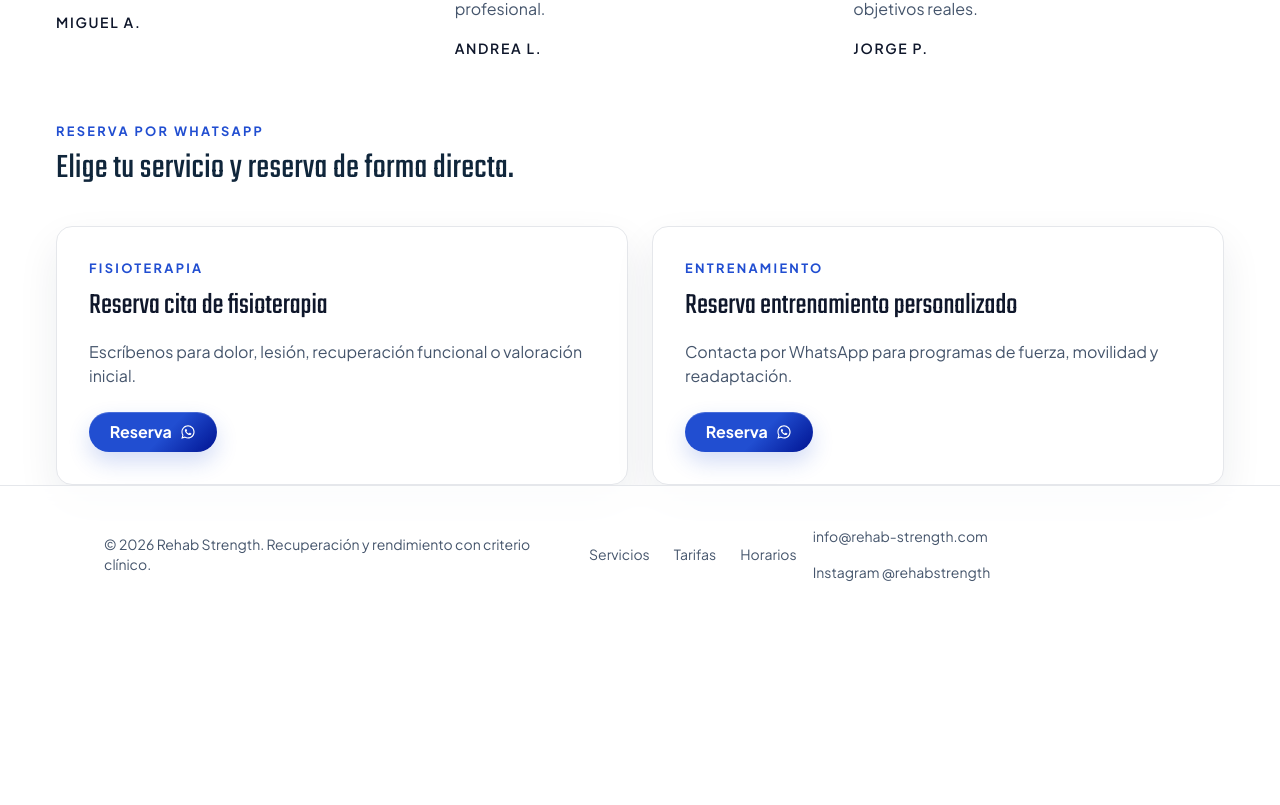
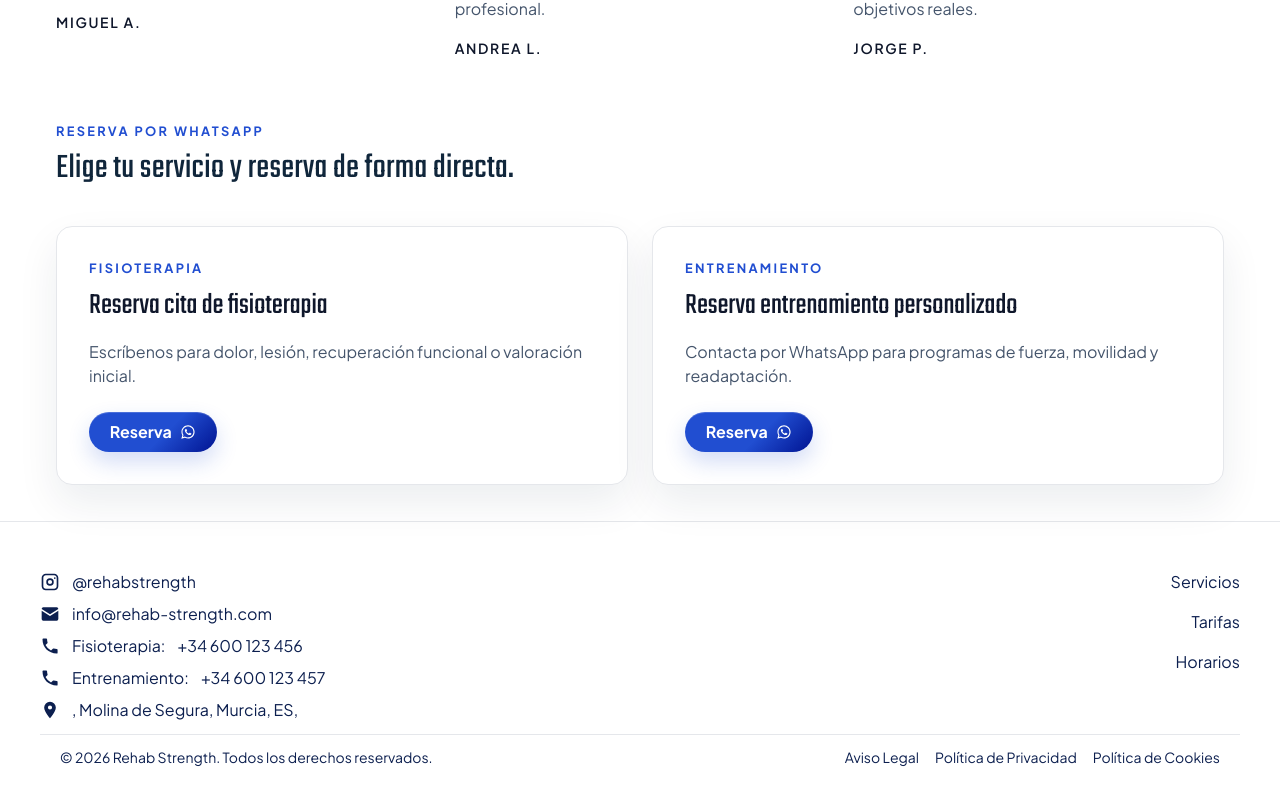
Before and after one commit to MariaVillascusa/rehab-web, a Next.js app: page / in a window 1280 px wide. Shown: the part 3323-4128 px from the top of the page. Before the commit the page ends 3945 px from the top, so only its background shows below. Built offline with nearby package versions, Linux system fonts and the light colour scheme; no server answers.

Commit message:
footer modified

```diff
--- /dev/null
+++ b/src/components/Icons.tsx
@@ -0,0 +1,79 @@
+type IconProps = {
+  className?: string;
+  size?: number;
+};
+
+export function InstagramIcon({ className = "", size = 20 }: IconProps) {
+  return (
+    <svg
+      aria-hidden="true"
+      viewBox="0 0 24 24"
+      width={size}
+      height={size}
+      className={`shrink-0 ${className}`}
+      fill="currentColor"
+    >
+      <path d="M7 2C4.24 2 2 4.24 2 7v10c0 2.76 2.24 5 5 5h10c2.76 0 5-2.24 5-5V7c0-2.76-2.24-5-5-5H7Zm10 2c1.66 0 3 1.34 3 3v10c0 1.66-1.34 3-3 3H7c-1.66 0-3-1.34-3-3V7c0-1.66 1.34-3 3-3h10Zm-5 3.5A4.5 4.5 0 1 0 16.5 12 4.51 4.51 0 0 0 12 7.5Zm0 7A2.5 2.5 0 1 1 14.5 12 2.5 2.5 0 0 1 12 14.5ZM17.75 6.25a1 1 0 1 0 1 1 1 1 0 0 0-1-1Z" />
+    </svg>
+  );
+}
+
+export function PhoneIcon({ className = "", size = 20 }: IconProps) {
+  return (
+    <svg
+      aria-hidden="true"
+      viewBox="0 0 24 24"
+      width={size}
+      height={size}
+      className={`shrink-0 ${className}`}
+      fill="currentColor"
+    >
+      <path d="M6.62 10.79a15.05 15.05 0 0 0 6.59 6.59l2.2-2.2a1 1 0 0 1 1.01-.24 11.72 11.72 0 0 0 3.69.59 1 1 0 0 1 1 1V20a1 1 0 0 1-1 1C10.07 21 3 13.93 3 4a1 1 0 0 1 1-1h3.48a1 1 0 0 1 1 1 11.72 11.72 0 0 0 .59 3.69 1 1 0 0 1-.24 1.01l-2.21 2.09Z" />
+    </svg>
+  );
+}
+
+export function LocationIcon({ className = "", size = 20 }: IconProps) {
+  return (
+    <svg
+      aria-hidden="true"
+      viewBox="0 0 24 24"
+      width={size}
+      height={size}
+      className={`shrink-0 ${className}`}
+      fill="currentColor"
+    >
+      <path d="M12 2a7 7 0 0 0-7 7c0 5.25 7 13 7 13s7-7.75 7-13a7 7 0 0 0-7-7Zm0 9.5A2.5 2.5 0 1 1 14.5 9 2.5 2.5 0 0 1 12 11.5Z" />
+    </svg>
+  );
+}
+
+export function EmailIcon({ className = "", size = 20 }: IconProps) {
+  return (
+    <svg
+      aria-hidden="true"
+      viewBox="0 0 24 24"
+      width={size}
+      height={size}
+      className={`shrink-0 ${className}`}
+      fill="currentColor"
+    >
+      <path d="M4 4h16a2 2 0 0 1 2 2v.01l-10 6.25L2 6.01V6a2 2 0 0 1 2-2Zm18 4.24v9.76a2 2 0 0 1-2 2H4a2 2 0 0 1-2-2V8.24l9.47 5.92a1 1 0 0 0 1.06 0L22 8.24Z" />
+    </svg>
+  );
+}
+
+export function CookieIcon({ className = "", size = 20}: IconProps) {
+  return (
+    <svg
+      aria-hidden="true"
+      viewBox="0 0 24 24"
+      width={size}
+      height={size}
+      className={`shrink-0 ${className}`}
+      fill="currentColor"
+    >
+      <path d="M12 2a1 1 0 0 1 .93.63A3 3 0 0 0 15.7 4.5a1 1 0 0 1 .8 1.45A3 3 0 0 0 19 9a1 1 0 0 1 .99 1.2A8 8 0 1 1 11.8 2.01 1 1 0 0 1 12 2Zm-3 6a1 1 0 1 0 1 1 1 1 0 0 0-1-1Zm5 2a1 1 0 1 0 1 1 1 1 0 0 0-1-1Zm-4 5a1 1 0 1 0 1 1 1 1 0 0 0-1-1Z" />
+    </svg>
+  );
+}
--- a/src/components/footer.tsx
+++ b/src/components/footer.tsx
@@ -1,34 +1,104 @@
 import Link from "next/link";
-import { contactInfo } from "@/lib/home-page-data";
+import {
+  contactInfo,
+  physioWhatsAppHref,
+  trainingWhatsAppHref,
+  homeJsonLd,
+} from "@/lib/home-page-data";
+
+import {
+  InstagramIcon,
+  PhoneIcon,
+  LocationIcon,
+  EmailIcon,
+} from "@/components/Icons";
 
 export function Footer() {
   return (
-    <footer className="border-t border-slate-200/90 bg-white/80 backdrop-blur">
-      <div className="mx-auto flex w-full max-w-6xl flex-col gap-4 px-6 py-10 text-sm text-slate-600 lg:flex-row lg:items-center lg:justify-between lg:px-10">
-        <p>© {new Date().getFullYear()} Rehab Strength. Recuperación y rendimiento con criterio clínico.</p>
-        <div className="flex gap-6">
-          <Link href="/servicios" className="nav-link">
-            Servicios
-          </Link>
-          <Link href="/tarifas" className="nav-link">
-            Tarifas
-          </Link>
-          <Link href="/horarios-entrenamientos" className="nav-link">
-            Horarios
-          </Link>
+    <footer className="border-t bg-footer mt-9">
+      <div className="mx-auto w-full px-6 py-12 lg:px-10">
+        {/* TOP SECTION */}
+        <div className="grid gap-2 lg:grid-cols-2 ">
+          {/* COLUMN 1 */}
+          <div className="flex flex-col gap-2">
+            <div className="flex items-center gap-3">
+              <InstagramIcon />
+              <a
+                href="https://www.instagram.com/rm_fisiodeportiva/"
+                aria-label="Instagram"
+                target="_blanck"
+              >
+                {contactInfo.instagramLabel}
+              </a>
             </div>
-        <div className="flex flex-wrap gap-4">
-          <a href={`mailto:${contactInfo.email}`} className="nav-link">
+
+            <div className="flex items-center gap-3">
+              <EmailIcon />
+              <a href={`mailto:${contactInfo.email}`} target="_blanck">
                 {contactInfo.email}
               </a>
+            </div>
+
+            <div className="flex items-center gap-3">
+              <PhoneIcon />
+              <p>Fisioterapia:</p>
+              <a href={physioWhatsAppHref} target="_blank">
+                {contactInfo.physioPhoneDisplay}
+              </a>
+            </div>
+
+            <div className="flex items-center gap-3">
+              <PhoneIcon />
+              <p>Entrenamiento:</p>
+              <a href={trainingWhatsAppHref} target="_blank">
+                {contactInfo.trainingPhoneDisplay}
+              </a>
+            </div>
+
+            <div className="flex items-center gap-3">
+              <LocationIcon />
               <a
-            href={contactInfo.instagramHref}
+                href={`https://www.google.com/maps/search/?api=1&query=${encodeURIComponent(
+                  `${homeJsonLd.address.addressStreet}, ${homeJsonLd.address.addressLocality}, ${homeJsonLd.address.addressRegion}, ${homeJsonLd.address.addressCountry}, ${homeJsonLd.address.addressPostCode}`,
+                )}`}
                 target="_blank"
-            rel="noreferrer"
-            className="nav-link"
+                rel="noopener noreferrer"
               >
-            Instagram {contactInfo.instagramLabel}
+                <p>
+                  {homeJsonLd.address.addressStreet} ,{" "}
+                  {homeJsonLd.address.addressLocality},{" "}
+                  {homeJsonLd.address.addressRegion},{" "}
+                  {homeJsonLd.address.addressCountry},{" "}
+                  {homeJsonLd.address.addressPostCode}
+                </p>
               </a>
+            </div>
+          </div>
+
+          {/* COLUMN 2 */}
+          <div className="flex flex-col gap-20 items-end">
+            <div className="flex flex-col gap-4 text-end">
+              <Link href="/servicios">Servicios</Link>
+              <Link href="/tarifas">Tarifas</Link>
+              <Link href="/horarios-entrenamientos">Horarios</Link>
+            </div>
+          </div>
+        </div>
+
+        {/* DIVIDER */}
+        <div className="my-3 border-t" />
+
+        <div className="flex flex-col gap-6 lg:flex-row lg:items-center lg:justify-between mx-5">
+          <p className="text-sm">
+            © {new Date().getFullYear()} Rehab Strength. Todos los derechos
+            reservados.
+          </p>
+
+          <div className="flex flex-wrap gap-4 text-sm">
+            <Link href="/aviso-legal">Aviso Legal</Link>
+            <Link href="/politica-privacidad">Política de Privacidad</Link>
+            <Link href="/politica-cookies">Política de Cookies</Link>
+          </div>
         </div>
       </div>
     </footer>
```
Lines whose indentation alone changed are shown as unchanged.
